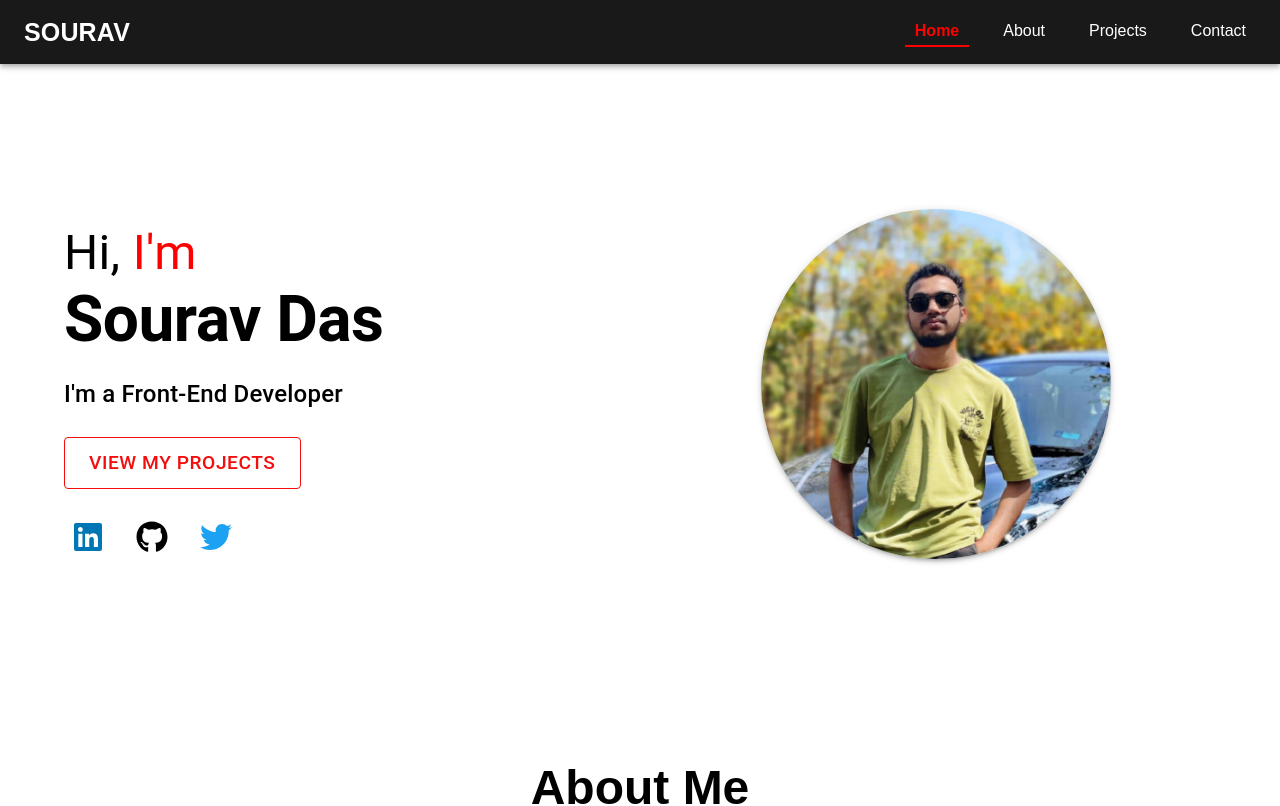
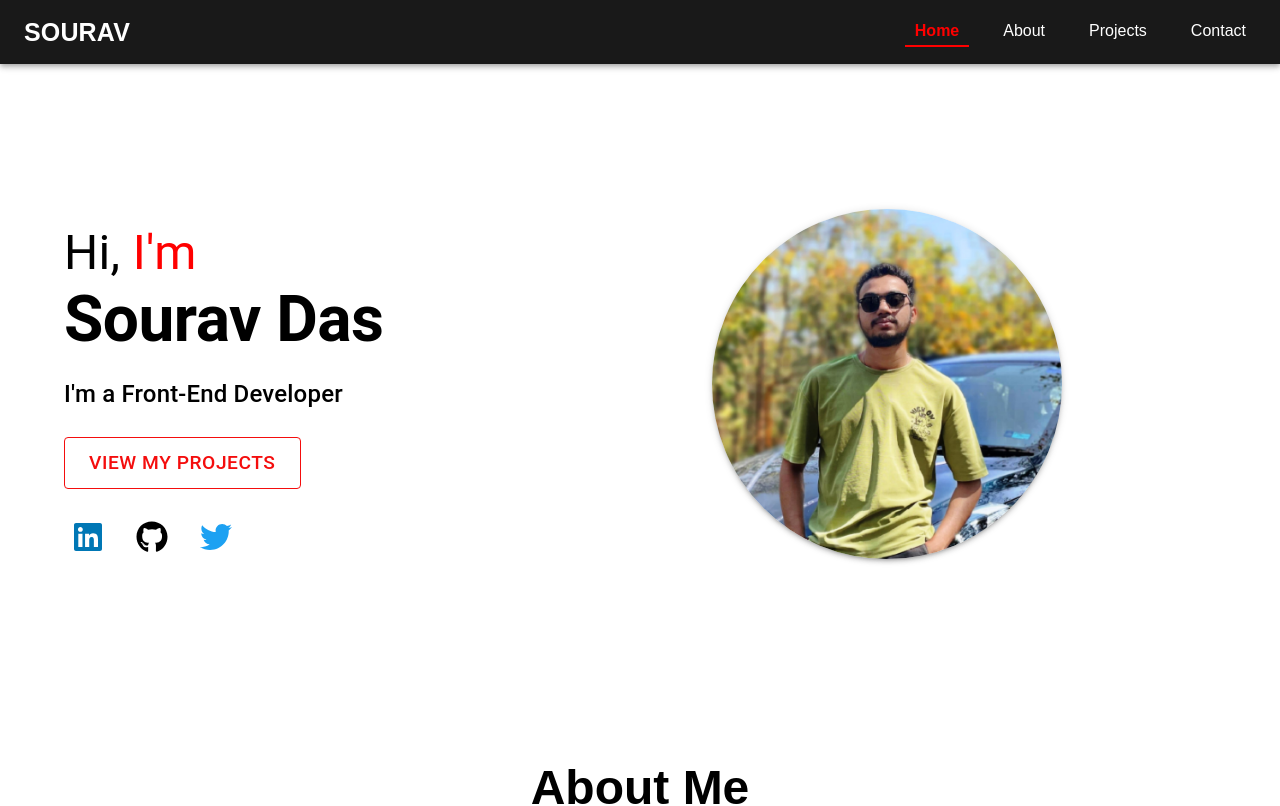
Before and after one commit to Souravdas54/Portfolio_new, a Next.js app: page / in a window 1280 px wide. Shown: the top 806 px of the page. Built offline with nearby package versions, Linux system fonts and the light colour scheme.

Commit message:
Update hero section

```diff
--- a/src/app/portfolio/page.tsx
+++ b/src/app/portfolio/page.tsx
@@ -186,19 +186,20 @@ const Home: React.FC = () => {
               <Grid
                 item
                 xs={12}
-                md={6}
+                md={5}
                 display="flex"
                 justifyContent="center"
                 sx={{ position: "relative", width: "100%", height: "auto" }}
               >
                 <Box sx={{
 
-                  // backgroundImage: "url('/image/6402688_3274408.jpg')",
-                  // backgroundSize:'cover',
-                  // backgroundPosition:"center",
-                  // width: "450px",
-                  // height: "100px",
-                  // position: "relative",
+                  // backgroundImage: "url('/image/255691291_2b6e5d83-58e5-4d74-99cd-eff31ed9c09b.jpg')",
+                  // backgroundSize: 'cover',
+                  // backgroundPosition: "center",
+                  // width: "330px",
+                  // height: "330px",
+                  position: "relative",
+
 
                 }}>
                   {/* Avatar */}
@@ -206,13 +207,12 @@ const Home: React.FC = () => {
                     src="/image/1741623665154.jpg"
                     alt="Sourav"
                     sx={{
-                      width: { xs: 150, sm: 180, md: 220, lg: 350, xl: 280 },
-                      height: { xs: 150, sm: 180, md: 220, lg: 350, xl: 280 },
+                      width: { xs: 200, sm: 230, md: 250, lg: 350, xl: 280 },
+                      height: { xs: 200, sm: 230, md: 250, lg: 350, xl: 280 },
                       boxShadow: 3,
                       position: "relative",
-                      // borderRadius: "50%",
-                      // ml:15,
-                      // mt:15,
+                      // ml: 4.5,
+                      // mt: 4.5,
 
                     }}
                   />
```
